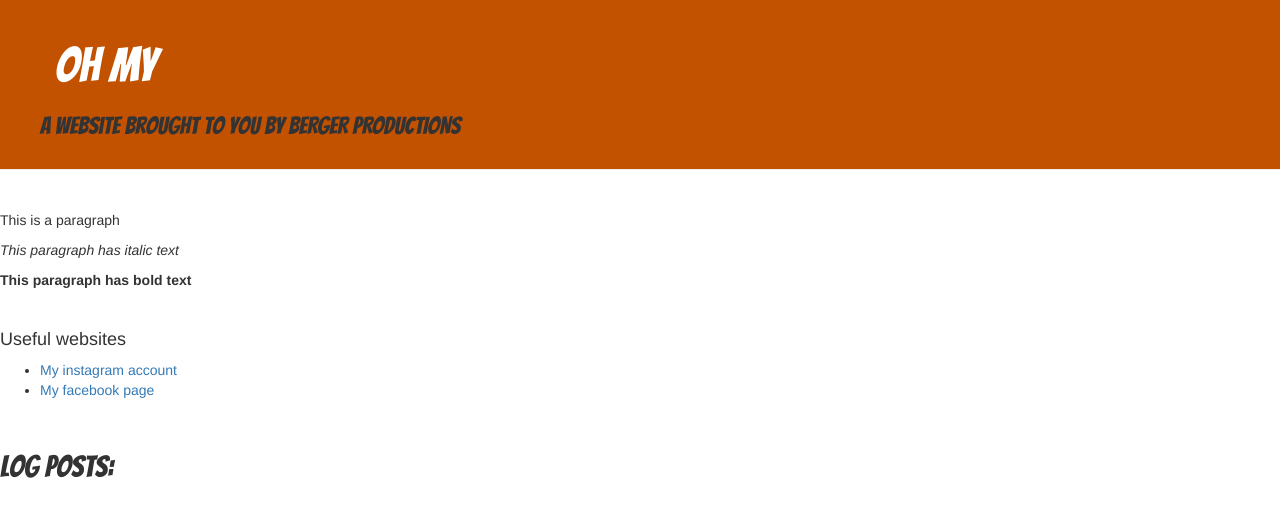
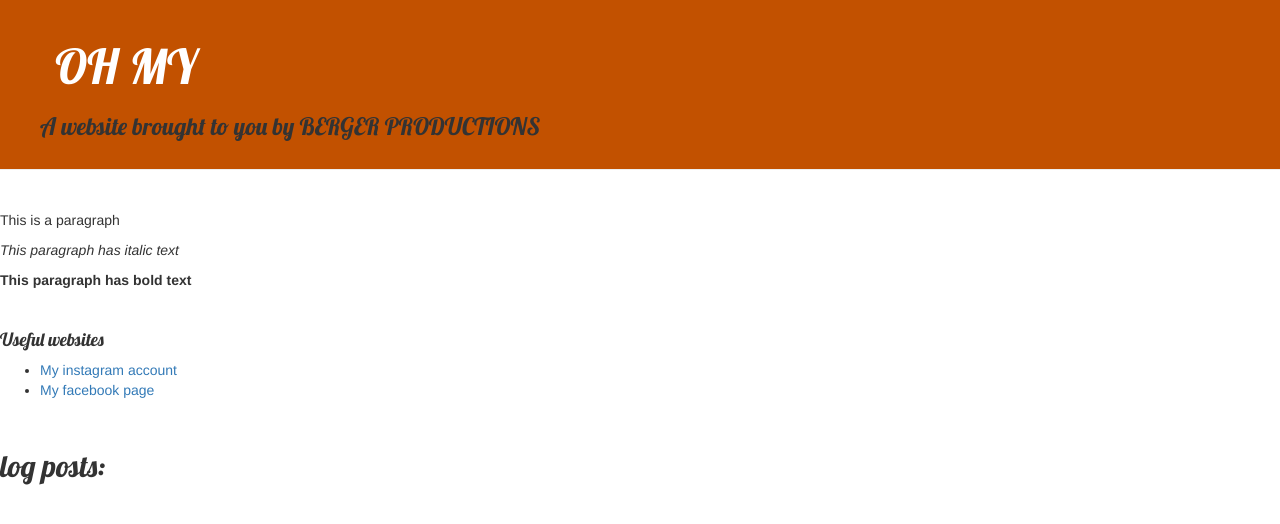
Before and after one commit to BirkBerger/my-first-blog, a Django app: page / in a window 1280 px wide. Shown: the top 524 px of the page. Run offline with Django 3.2, Linux system fonts and the light colour scheme; data that the repository does not hold is empty; some libraries are stand-ins or nearby versions.

Commit message:
add h 1-4 in css file

```diff
--- a/blog/static/css/blog.css
+++ b/blog/static/css/blog.css
@@ -11,6 +11,6 @@
     padding-left: 15px;
 }
 
-h1, h2, h3 {
-    font-family: 'Bangers', fantasy;
+h1, h2, h3, h4 {
+    font-family: 'Lobster', fantasy;
 }
--- a/blog/templates/blog/post_list.html
+++ b/blog/templates/blog/post_list.html
@@ -3,7 +3,8 @@
 <html>
     <head>
         <title>OH MY</title>
-        <link href="//fonts.googleapis.com/css?family=Bangers&display=swap" rel="stylesheet" type="text/css">        <link rel="stylesheet" href="//maxcdn.bootstrapcdn.com/bootstrap/3.2.0/css/bootstrap.min.css">
+        <link href="https://fonts.googleapis.com/css?family=Lobster&subset=latin,latin-ext" rel="stylesheet" type="text/css">
+        <link rel="stylesheet" href="//maxcdn.bootstrapcdn.com/bootstrap/3.2.0/css/bootstrap.min.css">
         <link rel="stylesheet" href="//maxcdn.bootstrapcdn.com/bootstrap/3.2.0/css/bootstrap-theme.min.css">
         <link rel="stylesheet" href="{% static 'css/blog.css' %}">
     </head>
```
